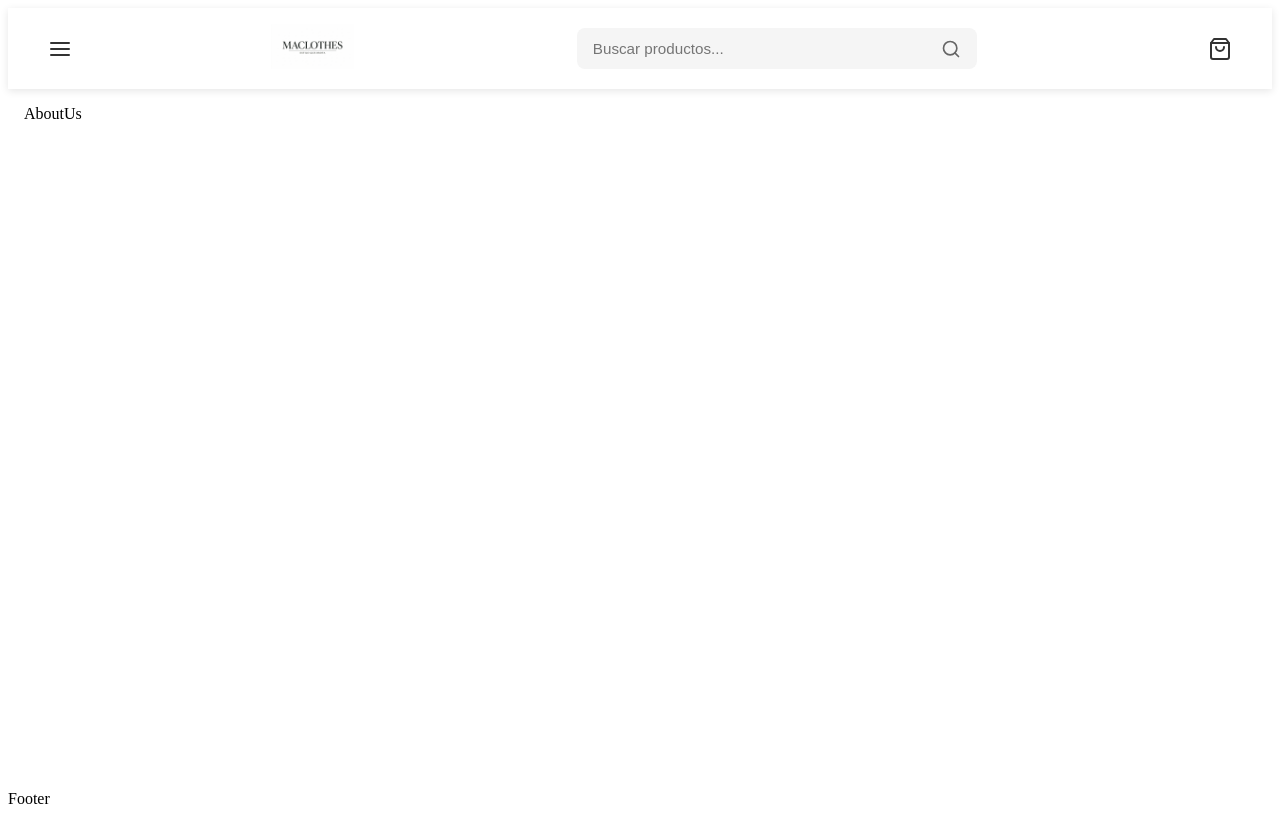
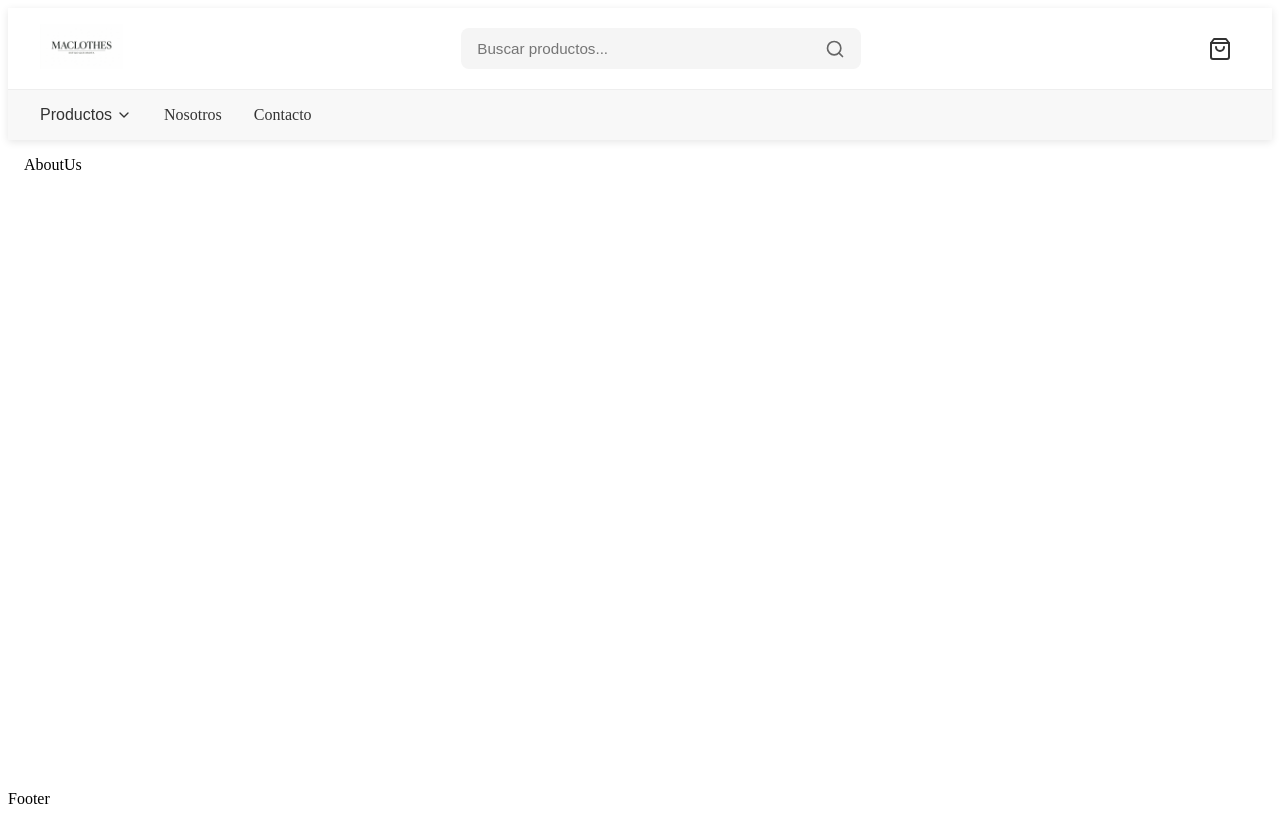
Before and after one commit to MatiCasiba/maclothes-page, a React (Vite) app: page /nosotros in a window 1280 px wide. Built offline with nearby package versions, Linux system fonts and the light colour scheme.

Commit message:
Actualización del Header (diseño el menú para desktops)

```diff
--- a/src/components/layout/header/Header.jsx
+++ b/src/components/layout/header/Header.jsx
@@ -1,19 +1,23 @@
 import { useState } from 'react';
-import { FiMenu, FiSearch, FiShoppingBag, FiX } from 'react-icons/fi';
+import { FiMenu, FiSearch, FiShoppingBag, FiX, FiChevronDown } from 'react-icons/fi';
 import MenuToggle from './MenuToggle';
 import styles from './Header.module.scss';
 import SearchBar from './SearchBar';
+import { menuData } from '@data/menuData';
 
 const Header = () => {
   const [isMenuOpen, setIsMenuOpen] = useState(false);
   const [isSearchOpen, setIsSearchOpen] = useState(false);
+  const [categoriaDesktop, setCategoriaDesktop] = useState(null);
+  const [subcategoriaDesktop, setSubcategoriaDesktop] = useState(null);
 
   return (
     <header className={styles.header}>
+      {/* Fila superior: Logo, buscador, íconos */}
       <div className={styles.headerContainer}>
-        {/* Menú Hamburguesa */}
+        {/* Menú Hamburguesa (solo mobile) */}
         <button
-          className={styles.iconButton}
+          className={`${styles.iconButton} ${styles.mobileOnly}`}
           onClick={() => setIsMenuOpen(true)}
           aria-label="Abrir menú"
         >
@@ -27,14 +31,14 @@ const Header = () => {
           </a>
         </div>
 
-        {/* buscador desktop */}
+        {/* Buscador desktop */}
         <div className={styles.searchDesktop}>
           <SearchBar />
         </div>
 
         {/* Íconos de acción (derecha) */}
         <div className={styles.actionIcons}>
-          {/* Buscador (mobile) */}
+          {/* Buscador mobile */}
           <button
             className={`${styles.iconButton} ${styles.mobileSearch}`}
             onClick={() => setIsSearchOpen(!isSearchOpen)}
@@ -50,7 +54,90 @@ const Header = () => {
         </div>
       </div>
 
-      {/* Barra de búsqueda (se despliega en mobile) */}
+      {/* Barra de navegación desktop (solo visible en desktop) */}
+      <nav className={styles.desktopNav}>
+        <div className={styles.navContainer}>
+          <ul className={styles.navList}>
+            {/* Productos con submenú */}
+            <li
+              className={styles.navItem}
+              onMouseEnter={() => setCategoriaDesktop('productos')}
+              onMouseLeave={() => {
+                setCategoriaDesktop(null);
+                setSubcategoriaDesktop(null);
+              }}
+            >
+              <button className={styles.navButton}>
+                Productos <FiChevronDown size={16} />
+              </button>
+
+              {categoriaDesktop === 'productos' && (
+                <div className={styles.megaMenu}>
+                  <div className={styles.megaMenuContainer}>
+                    {/* Columna Hombre */}
+                    <div className={styles.megaMenuColumn}>
+                      <h4>Hombre</h4>
+                      <ul>
+                        {Object.entries(menuData.productos.hombre).map(([key, categoria]) => (
+                          <li key={key}>
+                            <a href={categoria.path}>{categoria.label}</a>
+                            {categoria.subcategorias && (
+                              <ul className={styles.megaSubmenu}>
+                                {Object.entries(categoria.subcategorias).map(([subKey, subCategoria]) => (
+                                  <li key={subKey}>
+                                    <a href={subCategoria.path}>{subCategoria.label}</a>
+                                  </li>
+                                ))}
+                              </ul>
+                            )}
+                          </li>
+                        ))}
+                      </ul>
+                    </div>
+
+                    {/* Columna Mujer */}
+                    <div className={styles.megaMenuColumn}>
+                      <h4>Mujer</h4>
+                      <ul>
+                        {Object.entries(menuData.productos.mujer).map(([key, categoria]) => (
+                          <li key={key}>
+                            <a href={categoria.path}>{categoria.label}</a>
+                            {categoria.subcategorias && (
+                              <ul className={styles.megaSubmenu}>
+                                {Object.entries(categoria.subcategorias).map(([subKey, subCategoria]) => (
+                                  <li key={subKey}>
+                                    <a href={subCategoria.path}>{subCategoria.label}</a>
+                                  </li>
+                                ))}
+                              </ul>
+                            )}
+                          </li>
+                        ))}
+                      </ul>
+                    </div>
+                  </div>
+                </div>
+              )}
+            </li>
+
+            {/* Nosotros */}
+            <li className={styles.navItem}>
+              <a href={menuData.nosotros.path} className={styles.navLink}>
+                {menuData.nosotros.label}
+              </a>
+            </li>
+
+            {/* Contacto */}
+            <li className={styles.navItem}>
+              <a href={menuData.contacto.path} className={styles.navLink}>
+                {menuData.contacto.label}
+              </a>
+            </li>
+          </ul>
+        </div>
+      </nav>
+
+      {/* Barra de búsqueda mobile overlay */}
       {isSearchOpen && (
         <div className={styles.searchOverlay}>
           <div className={styles.searchBar}>
@@ -70,7 +157,7 @@ const Header = () => {
         </div>
       )}
 
-      {/* Menú desplegable */}
+      {/* Menú móvil overlay */}
       {isMenuOpen && (
         <MenuToggle onClose={() => setIsMenuOpen(false)} />
       )}
--- a/src/components/layout/header/Header.module.scss
+++ b/src/components/layout/header/Header.module.scss
@@ -385,3 +385,134 @@
     }
   }
 }
+
+// Ocultar elementos solo en mobile/desktop
+.mobileOnly {
+  display: flex;
+
+  @media (min-width: 768px) {
+    display: none;
+  }
+}
+
+.desktopOnly {
+  display: none;
+
+  @media (min-width: 768px) {
+    display: flex;
+  }
+}
+
+// Barra de navegación desktop
+.desktopNav {
+  display: none;
+  background-color: #f8f8f8;
+  border-top: 1px solid #eee;
+
+  @media (min-width: 768px) {
+    display: block;
+  }
+}
+
+.navContainer {
+  max-width: 1200px;
+  margin: 0 auto;
+  padding: 0 2rem;
+}
+
+.navList {
+  display: flex;
+  list-style: none;
+  margin: 0;
+  padding: 0;
+  gap: 2rem;
+}
+
+.navItem {
+  position: relative;
+
+  &:hover {
+    background-color: #f0f0f0;
+  }
+}
+
+.navButton, .navLink {
+  display: flex;
+  align-items: center;
+  gap: 0.25rem;
+  padding: 1rem 0;
+  background: none;
+  border: none;
+  font-size: 1rem;
+  color: #333;
+  cursor: pointer;
+  text-decoration: none;
+
+  &:hover {
+    color: #000;
+  }
+}
+
+// Mega menú desktop
+.megaMenu {
+  position: absolute;
+  top: 100%;
+  left: 0;
+  width: 600px;
+  background-color: white;
+  box-shadow: 0 4px 12px rgba(0, 0, 0, 0.15);
+  border-radius: 4px;
+  padding: 1.5rem;
+  z-index: 1000;
+}
+
+.megaMenuContainer {
+  display: grid;
+  grid-template-columns: 1fr 1fr;
+  gap: 2rem;
+}
+
+.megaMenuColumn {
+  h4 {
+    margin: 0 0 1rem 0;
+    font-size: 1rem;
+    color: #666;
+    text-transform: uppercase;
+    letter-spacing: 0.5px;
+  }
+
+  ul {
+    list-style: none;
+    padding: 0;
+    margin: 0;
+  }
+
+  li {
+    margin-bottom: 0.5rem;
+
+    a {
+      color: #333;
+      text-decoration: none;
+      font-size: 0.95rem;
+
+      &:hover {
+        color: #000;
+        text-decoration: underline;
+      }
+    }
+  }
+}
+
+.megaSubmenu {
+  margin-left: 1rem;
+  margin-top: 0.25rem;
+
+  li {
+    margin-bottom: 0.25rem;
+
+    a {
+      font-size: 0.85rem;
+      color: #666;
+    }
+  }
+}
```
